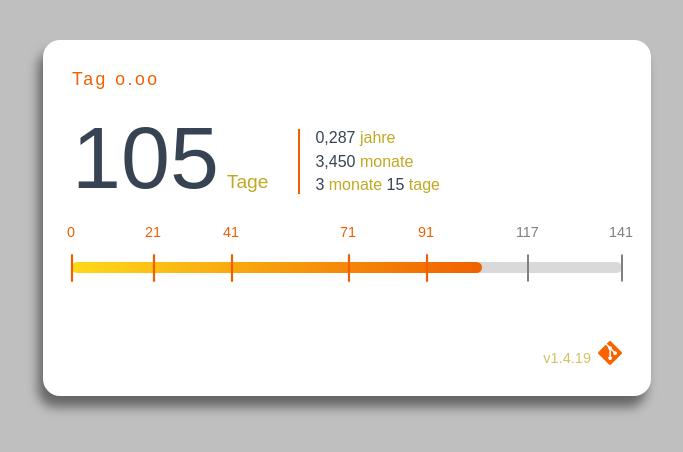
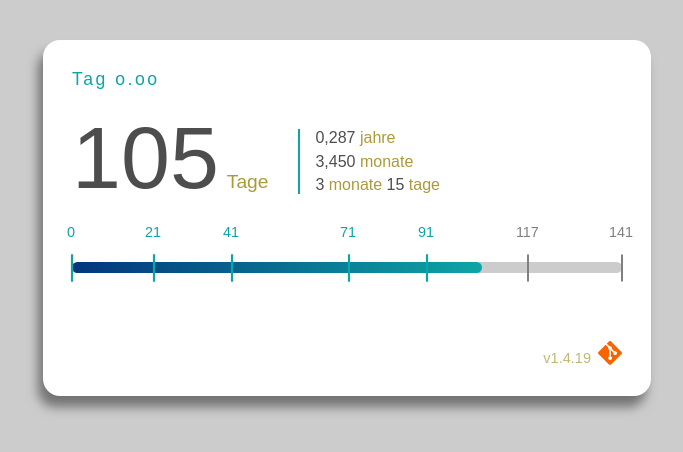
Before and after one commit to p1xeltm/Tag-o.oo, a plain HTML site: page index.html in a window 1280 px wide. Shown: the whole page, without its empty margins (293-976 px from the left). Drawn offline with Linux system fonts and the light colour scheme; a web font is replaced by a local one.

Commit message:
Themewechsel zu orbeafoxfactory26.css

```diff
--- a/index.html
+++ b/index.html
@@ -7,7 +7,7 @@
     <title>Tag o.oo</title>
     <link rel="icon" href="icon-favicon.svg" type="image/svg+xml">
     <link href="https://fonts.googleapis.com/css2?family=Google+Sans+Flex:wght@50..1000&display=swap" rel="stylesheet">    <link rel="stylesheet" href="style.css">
-    <link rel="stylesheet" href="theme--exceedcfslx.css">
+    <link rel="stylesheet" href="theme--orbeafoxfactory26.css">
 </head>
 
 <body>
```
